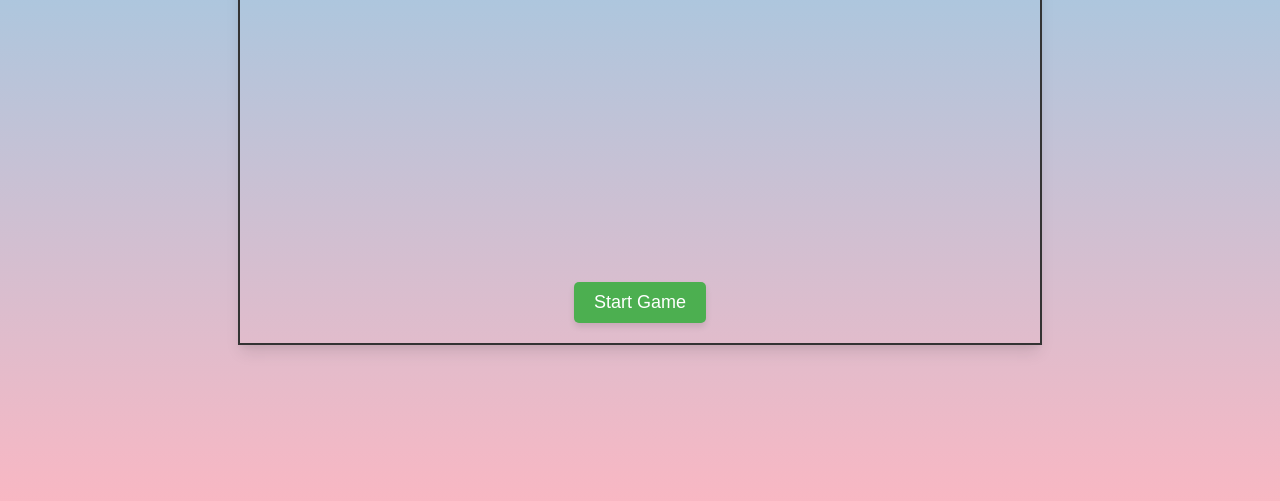
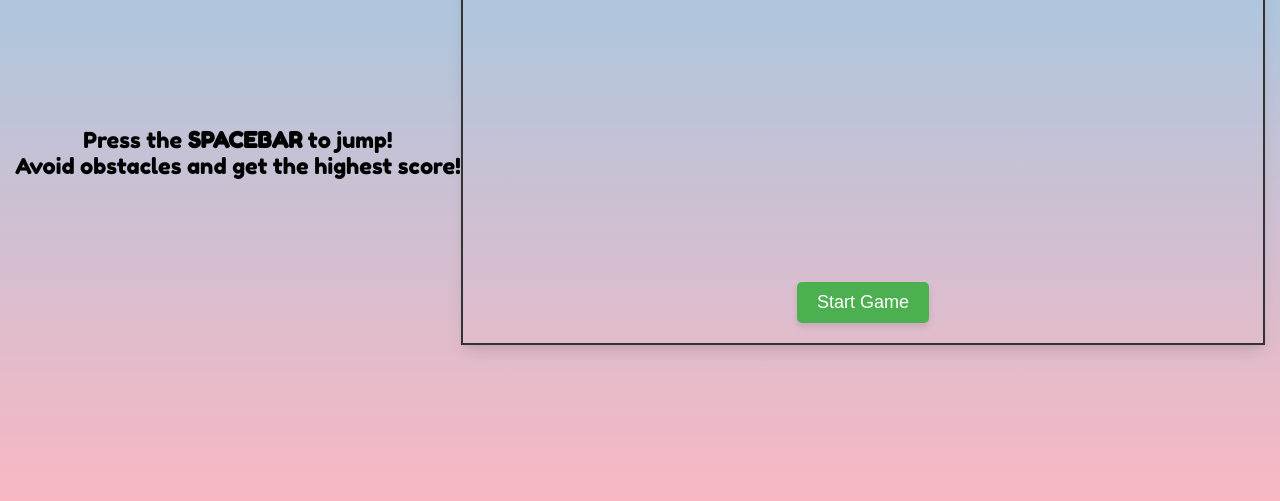
Before and after one commit to cmary2023/jumping-game, a plain HTML site: page index.html in a window 1280 px wide. Shown: the part 257-758 px from the top of the page. Drawn offline with Linux system fonts and the light colour scheme.

Commit message:
Update index.html

```diff
--- a/index.html
+++ b/index.html
@@ -8,6 +8,10 @@
     <link rel="stylesheet" href="css/styles.css">
 </head>
 <body>
+    <div id="instructions" style="text-align:center; margin-top: 20px; font-family: 'Fredoka One', sans-serif; font-size: 22px;">
+    Press the <b>SPACEBAR</b> to jump!<br>
+    Avoid obstacles and get the highest score!
+</div>
      <div id="game-container">
         <h1 class="game-title">Tom & Jerry Adventure</h1>
         <canvas id="gameCanvas" width="800" height="400"></canvas>
```
